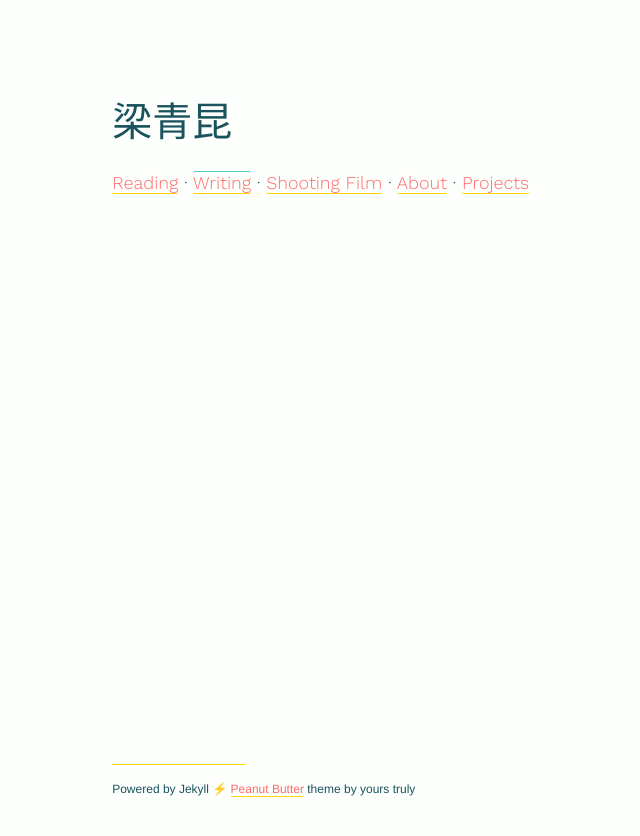
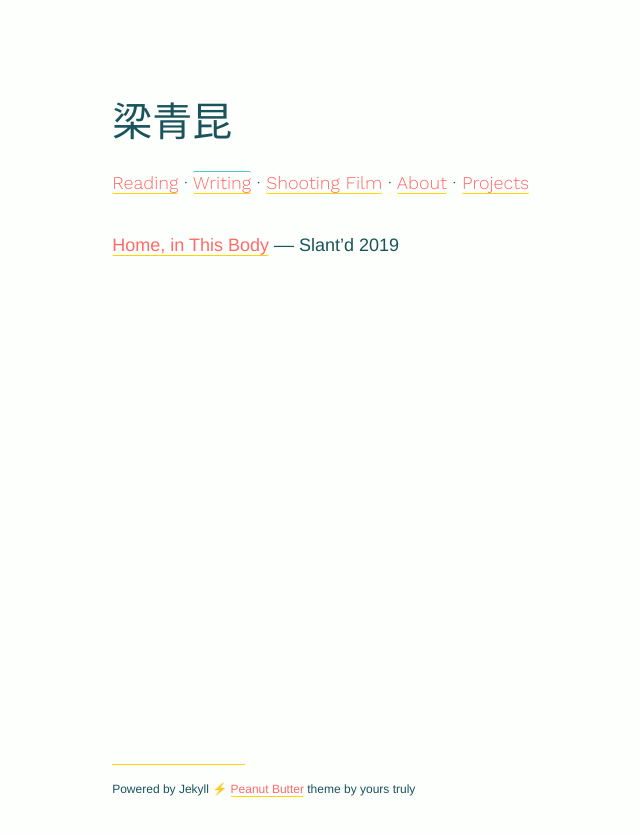
Before and after one commit to quinnleong/quinnleong.github.io, a Jekyll site: the page built from writing.md, in a window 1280 px wide. Shown: the top 836 px of the page, without its empty margins (195-835 px from the left). Built offline with Jekyll 4.4.1, drawn with Linux system fonts in a browser that asks for light colours.

Commit message:
Add essay to writing page

```diff
--- a/writing.md
+++ b/writing.md
@@ -3,5 +3,7 @@ layout: default
 title: Writing
 permalink: /writing/
 ---
+- [Home, in This Body](http://qleong.com/assets/writing/slantd.pdf) –– Slant'd 2019
 {% for post in site.posts %}
-- [{{post.title}}]({{site.url}}{{post.url}}) –– {{post.date | date: "%-d %b %Y"}}{% endfor %}
+- [{{post.title}}]({{site.url}}{{post.url}}) –– {{post.date | date: "%-d %b %Y"}}
+{% endfor %}
```
